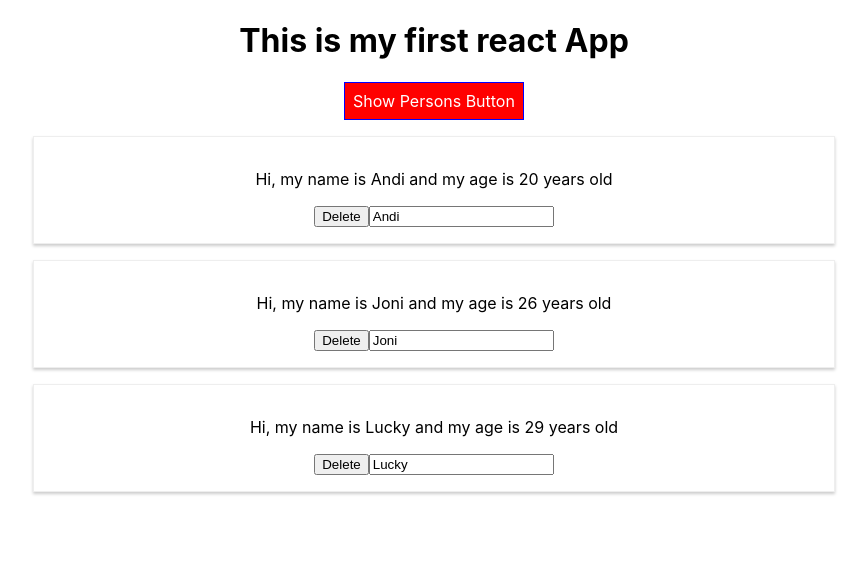
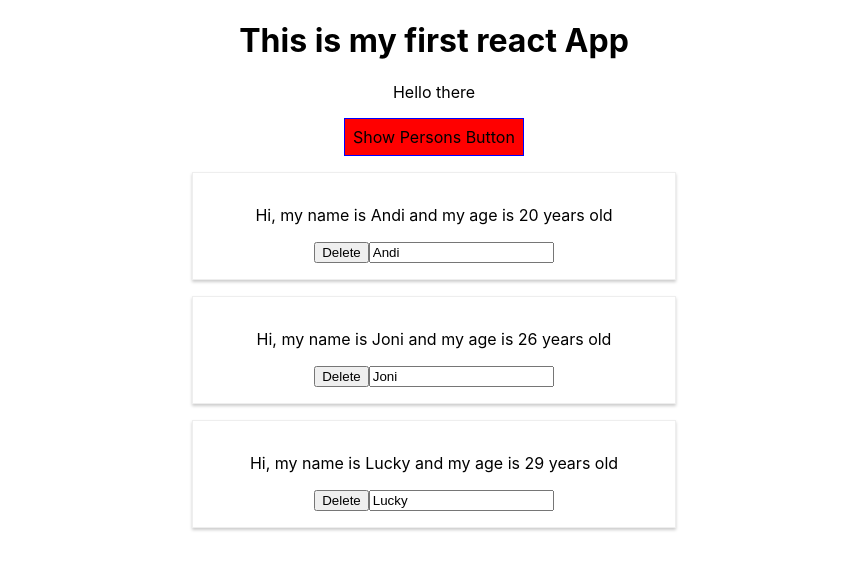
Before and after one commit to haemtee/React-my-awesome-app, a React (Create React App) app: page / in a window 1280 px wide. Both pictures are taken after a click on the button "Show Persons Button". Shown: the top 570 px of the page, without its empty margins (206-1073 px from the left). Built offline with nearby package versions, Linux system fonts and the light colour scheme.

Commit message:
hooks and function component

```diff
--- a/src/App.css
+++ b/src/App.css
@@ -1,3 +1,34 @@
 .App {
   text-align: center;
 }
+
+.red {
+  color: red;
+}
+
+.bold {
+  font-weight: bold;
+}
+
+.App button#main {
+  background-color: green;
+  color: white;
+  font: inherit;
+  border: 1px solid blue;
+  padding: 8px;
+  cursor: pointer;
+}
+
+.App button#main.toggle {
+  background-color: red;
+  color: black;
+}
+
+.App button#main:hover {
+  background-color: lightgreen;
+  color: black;
+}
+.App button#main.toggle:hover {
+  background-color: salmon;
+  color: black;
+}
--- a/src/App.js
+++ b/src/App.js
@@ -1,8 +1,6 @@
 import { useState } from "react";
-
 import "./App.css";
 import Person from "./Person/Person";
-//import { state } from "react";
 
 const App = () => {
   const [persons, setPersons] = useState([
@@ -36,16 +34,8 @@ const App = () => {
     setPersons(tempPersons);
   };
 
-  const styleButton = {
-    backgroundColor: "green",
-    color: "white",
-    font: "inherit",
-    border: "1px solid blue",
-    padding: "8px",
-    cursor: "pointer",
-  };
-
   let xpersons = null;
+  let merah;
 
   if (showPersons) {
     xpersons = (
@@ -63,13 +53,22 @@ const App = () => {
         })}
       </div>
     );
-    styleButton.backgroundColor = "red";
+    merah = "toggle";
+  }
+
+  let myClassesName = [];
+  if (persons.length <= 2) {
+    myClassesName.push("red");
+  }
+  if (persons.length <= 1) {
+    myClassesName.push("bold");
   }
 
   return (
     <div className="App">
       <h1>This is my first react App</h1>
-      <button style={styleButton} onClick={togglePersonsHandler}>
+      <p className={myClassesName.join(" ")}> Hello there </p>
+      <button className={merah} id="main" onClick={togglePersonsHandler}>
         Show Persons Button
       </button>
       {xpersons}
--- a/src/Person/Person.css
+++ b/src/Person/Person.css
@@ -6,3 +6,9 @@
   padding: 16px;
   text-align: center;
 }
+
+@media (min-width: 500px) {
+  .Person {
+    width: 450px;
+  }
+}
--- a/src/Person/Person.js
+++ b/src/Person/Person.js
@@ -1,5 +1,4 @@
 import React from "react";
-
 import "./Person.css";
 
 const person = (props) => {
```
